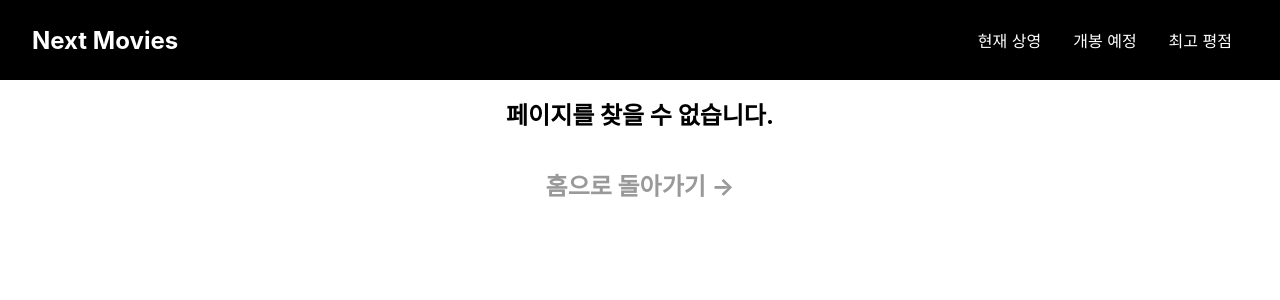
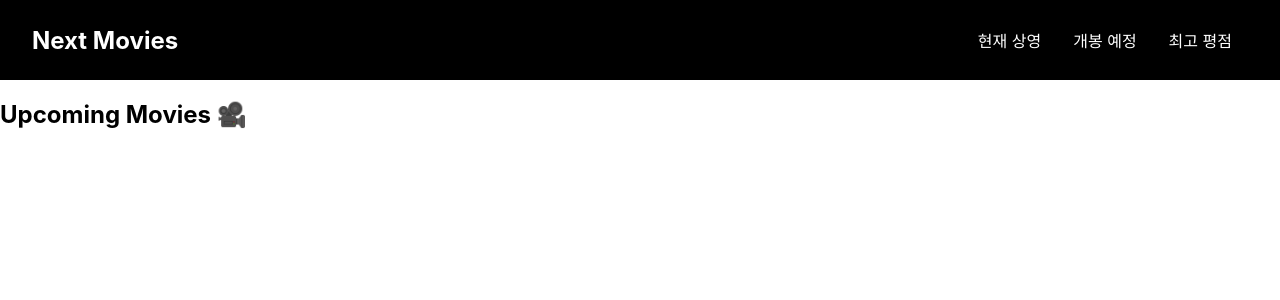
Before and after one commit to kwakhyun/next-movie, a Next.js app: page /upcoming in a window 1280 px wide. Before the commit this address had no page. Shown: the top 300 px of the page. Built offline with nearby package versions, Linux system fonts and the light colour scheme.

Commit message:
Add: upcoming page, top page

```diff
--- /dev/null
+++ b/pages/upcoming.tsx
@@ -0,0 +1,10 @@
+import Seo from "../components/Seo";
+
+export default function Upcoming() {
+  return (
+    <div>
+      <Seo title="개봉 예정" />
+      <h2>Upcoming Movies 🎥</h2>
+    </div>
+  );
+}
```
Also changed, not shown: pages/top.tsx (added, +10 -0 lines).
